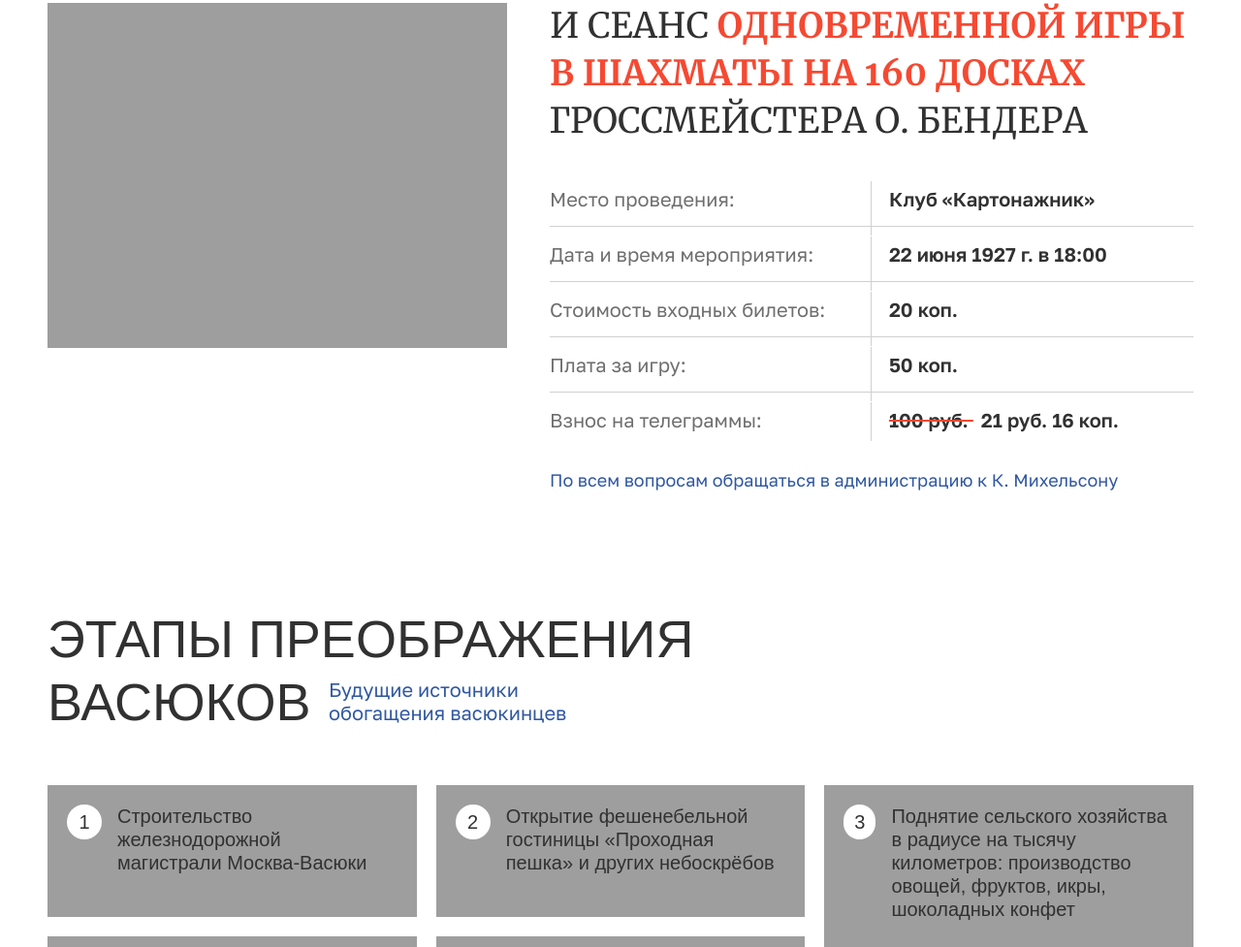
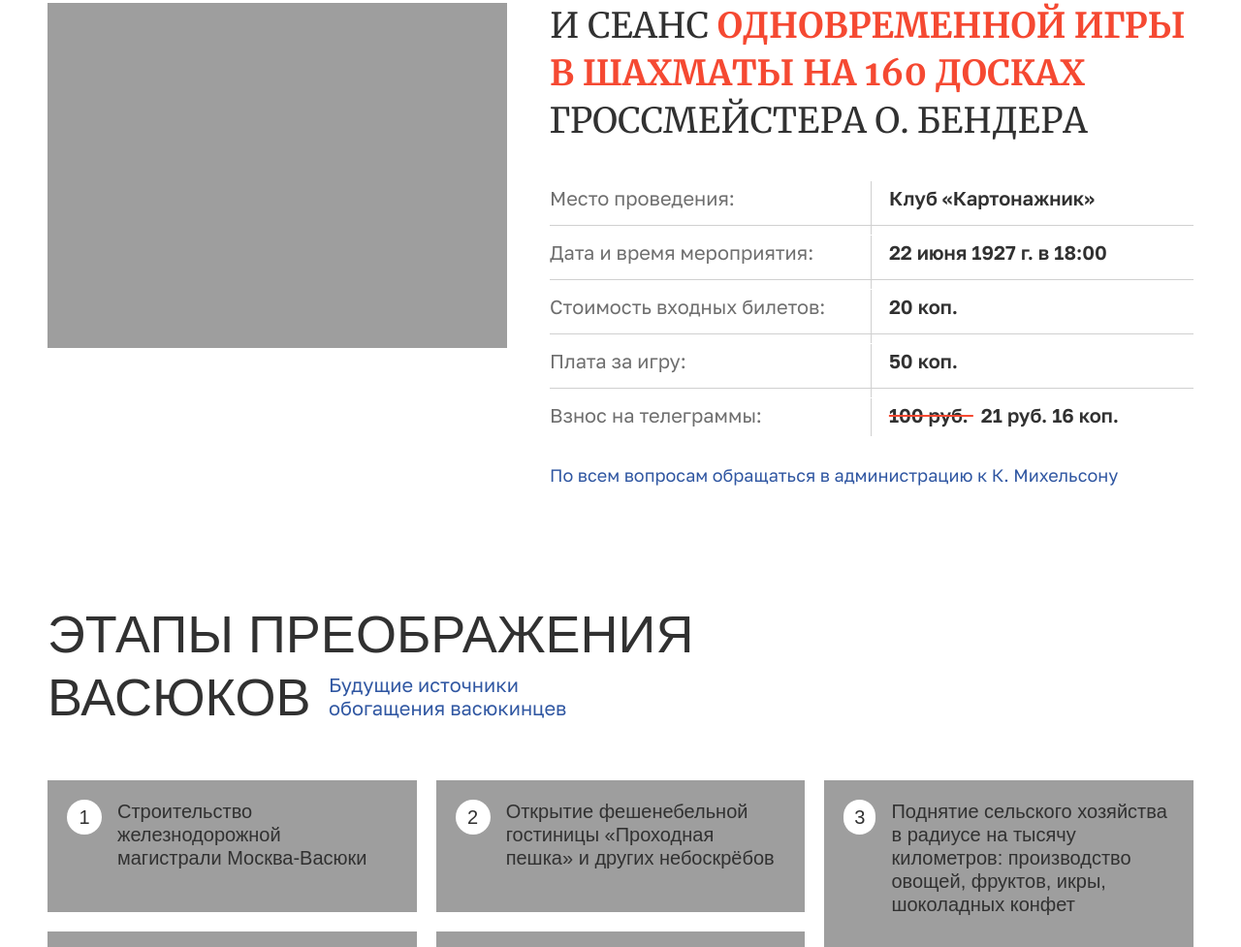
Before and after one commit to zshimova/landing-for-YandexCrowd, a plain HTML site: page index.html in a window 1280 px wide. Shown: the part 1067-2044 px from the top of the page at 97% size. Drawn offline with Linux system fonts and the light colour scheme; the site is published under a folder, as on GitHub Pages, so addresses that start at the root find nothing; a web font is replaced by a local one.

Commit message:
update some styles

```diff
--- a/style.css
+++ b/style.css
@@ -1,6 +1,6 @@
 /* imports */
 /* header */
-@import url("/vendor/normalize.css");
+@import url("vendor/normalize.css");
 @import url("src/blocks/header/header.css");
 @import url("src/blocks/header/__logo/header__logo.css");
 @import url("src/blocks/header/__title/header__title.css");
```
Also changed, not shown: src/blocks/header/header.css (+3 -9 lines).
